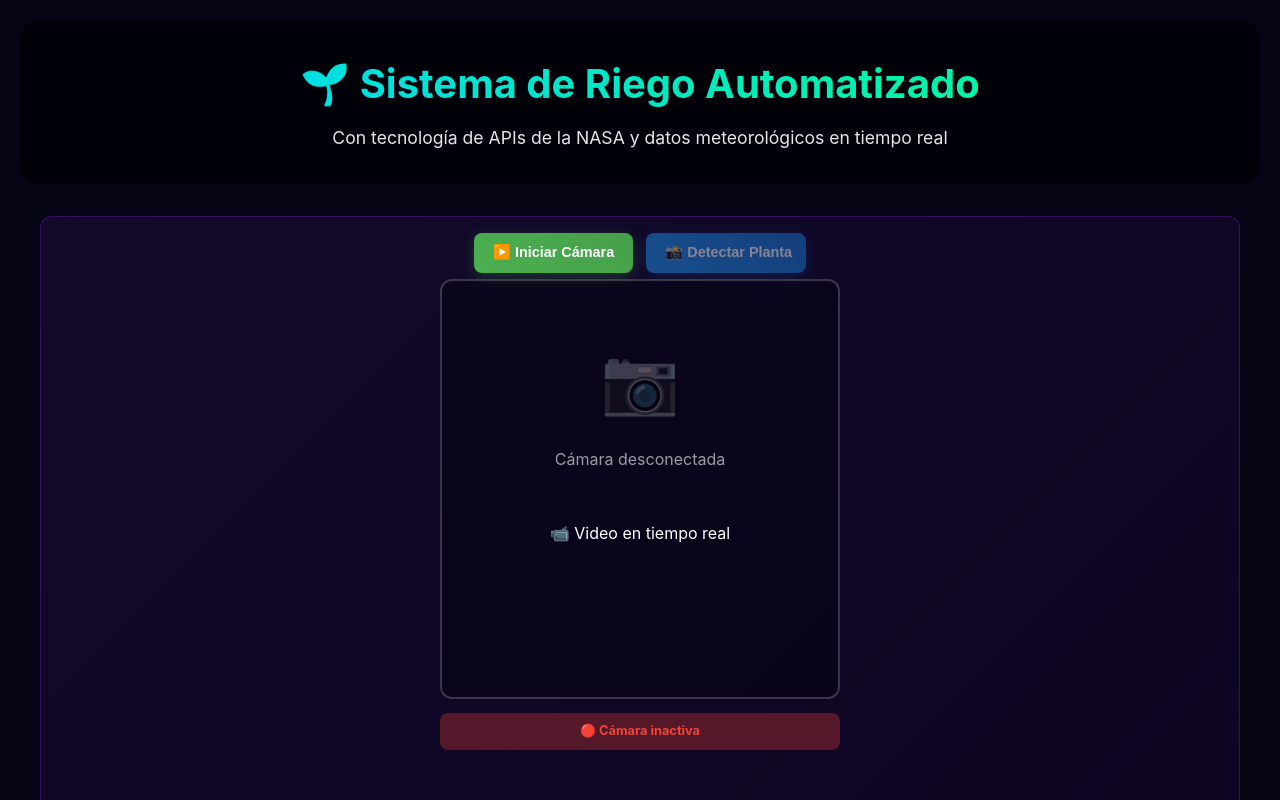
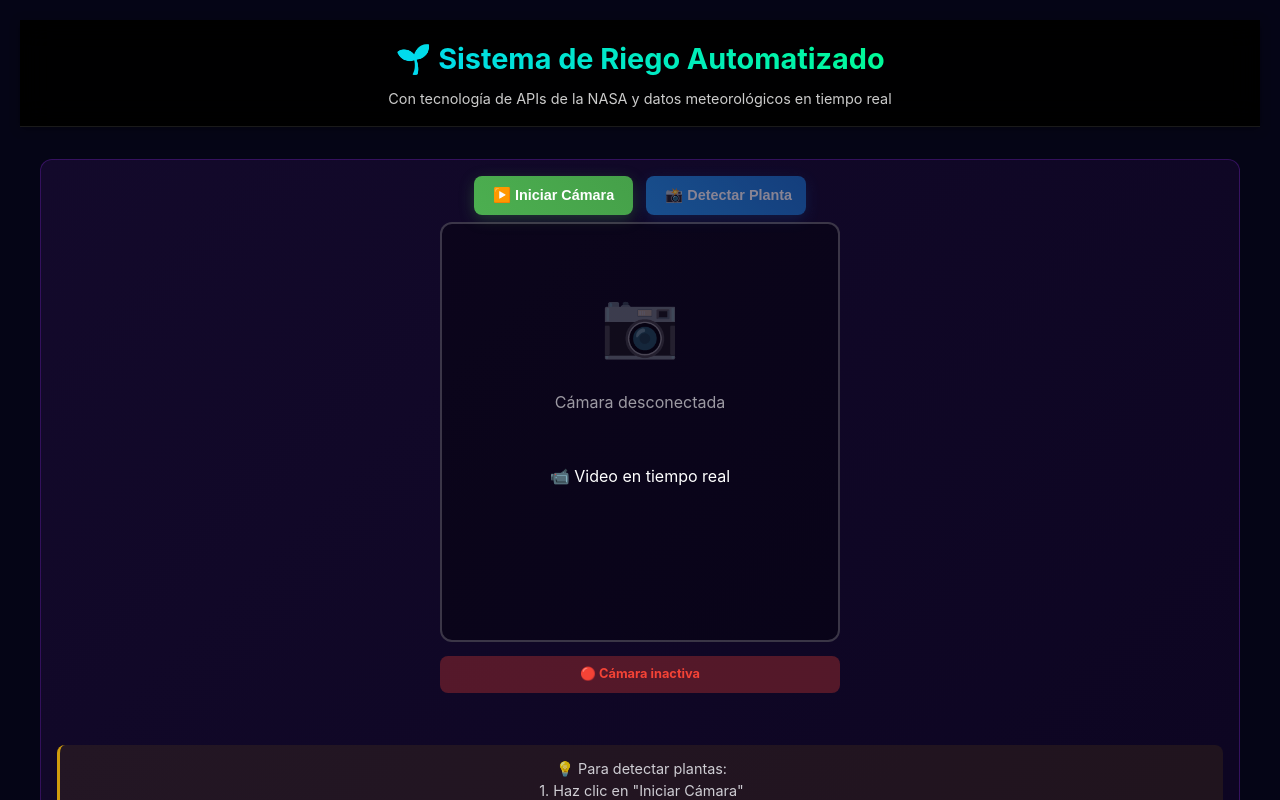
Before and after one commit to bachanos/hackaton, a React (Vite) app in the folder frontend/: page / in a window 1280 px wide. Shown: the top 800 px of the page. Built offline with nearby package versions, Linux system fonts and the light colour scheme; no server answers.

Commit message:
menta fixed 6

```diff
--- a/frontend/src/App.css
+++ b/frontend/src/App.css
@@ -23,13 +23,69 @@ body {
   padding: 20px;
 }
 
+/* Hero sticky que combina header + ubicación + datos meteorológicos */
+.hero-sticky {
+  position: sticky;
+  top: 0;
+  left: 0;
+  right: 0;
+  width: 100%;
+  z-index: 1100; /* Más alto que el modal (1000) para mantenerse encima */
+  display: flex;
+  align-items: center;
+  justify-content: space-between;
+  padding: 1rem 2rem;
+  background: rgba(0, 0, 0, 0.95); /* Más opaco para mejor contraste */
+  backdrop-filter: blur(15px);
+  border-bottom: 1px solid rgba(255, 255, 255, 0.1);
+  margin-bottom: 2rem;
+  box-shadow: 0 2px 10px rgba(0, 0, 0, 0.3); /* Sombra para separación visual */
+  box-sizing: border-box; /* Incluir padding en el width total */
+}
+
+.hero-left, .hero-right {
+  flex: 0 0 250px;
+  display: flex;
+  align-items: center;
+}
+
+.hero-right {
+  justify-content: flex-end;
+  padding-right: 1rem; /* Mover weather-data más a la izquierda */
+}
+
+.hero-center {
+  flex: 1;
+  text-align: center;
+  padding: 0 2rem;
+}
+
 .header {
   text-align: center;
   margin-bottom: 2rem;
   padding: 2rem 0;
-  background: rgba(0, 0, 0, 0.5);
+  background: rgba(0, 0, 0, 0.7);
   border-radius: 20px;
   backdrop-filter: blur(10px);
+  position: relative;
+  z-index: 10;
+  border: 1px solid rgba(255, 255, 255, 0.1);
+}
+
+/* Estilos para el título en el hero */
+.hero-center h1 {
+  font-size: 1.8rem;
+  margin-bottom: 0.3rem;
+  background: linear-gradient(45deg, #00d4ff, #00ff88);
+  -webkit-background-clip: text;
+  -webkit-text-fill-color: transparent;
+  background-clip: text;
+}
+
+.hero-center p {
+  font-size: 0.9rem;
+  opacity: 0.8;
+  margin: 0;
 }
 
 .header h1 {
@@ -829,7 +885,7 @@ body {
   background: rgba(0, 0, 0, 0.8);
   display: flex;
   align-items: flex-start;
-  padding-top: 5vh;
+  padding-top: 12vh; /* Aumentado de 5vh a 12vh para bajar el modal */
   justify-content: center;
   z-index: 1000;
   backdrop-filter: blur(5px);
--- a/frontend/src/App.tsx
+++ b/frontend/src/App.tsx
@@ -291,14 +291,11 @@ function App() {
   return (
     <div className="app">
       <div className="overlay">
-        <header className="header">
-          <h1>🌱 Sistema de Riego Automatizado</h1>
-          <p>Con tecnología de APIs de la NASA y datos meteorológicos en tiempo real</p>
-        </header>
-
-        {/* Información integrada: ubicación + datos meteorológicos */}
+        {/* Hero sticky que combina header + ubicación + datos meteorológicos */}
+        <div className="hero-sticky">
+          {/* Lado izquierdo: Ubicación */}
+          <div className="hero-left">
             {wateringData && (
-          <div className="top-info-bar">
               <div className="location-summary">
                 <div className="location-icon">📍</div>
                 <div className="location-text">
@@ -306,7 +303,18 @@ function App() {
                   <span className="location-coords">{coordinates.lat.toFixed(2)}°N {Math.abs(coordinates.lon).toFixed(2)}°O</span>
                 </div>
               </div>
+            )}
+          </div>
 
+          {/* Centro: Título principal */}
+          <div className="hero-center">
+            <h1>🌱 Sistema de Riego Automatizado</h1>
+            <p>Con tecnología de APIs de la NASA y datos meteorológicos en tiempo real</p>
+          </div>
+
+          {/* Lado derecho: Datos meteorológicos */}
+          <div className="hero-right">
+            {wateringData && (
               <div className="weather-data">
                 <div className="data-item">
                   <span className="data-icon">🌡️</span>
@@ -321,8 +329,9 @@ function App() {
                   <span className="data-value">{wateringData.calculation.etcPlant.toFixed(2)} mm</span>
                 </div>
               </div>
+            )}
           </div>
-        )}
+        </div>
 
         <main className="main-content">
           {/* Panel de detección automática */}
--- a/frontend/src/UnifiedQuiz.css
+++ b/frontend/src/UnifiedQuiz.css
@@ -46,9 +46,10 @@
 
 /* Estilos para preguntas (tomados de Quiz.css) */
 .question-container h3 {
-  font-size: 1.8rem;
+  font-size: 1.1rem; /* Reducido considerablemente para mejor legibilidad */
   font-weight: 600;
-  margin-bottom: 2.5rem;
+  margin-bottom: 2rem; /* También reducido el margen inferior */
+  line-height: 1.4; /* Mejor espaciado entre líneas para textos largos */
 }
 
 /* Estilos para respuestas tipo imagen (tomados de Quiz.css) */
```
Lines whose indentation alone changed are shown as unchanged.
